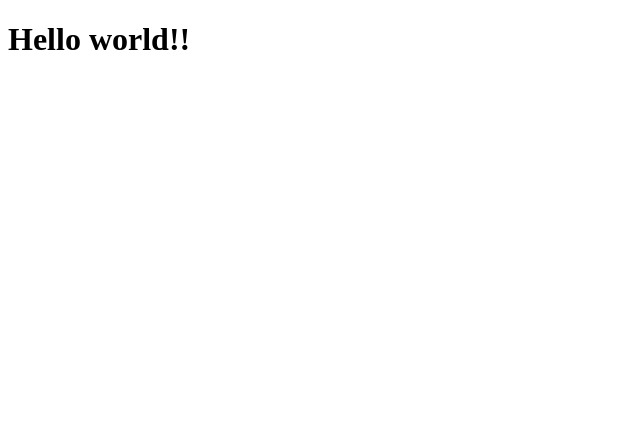
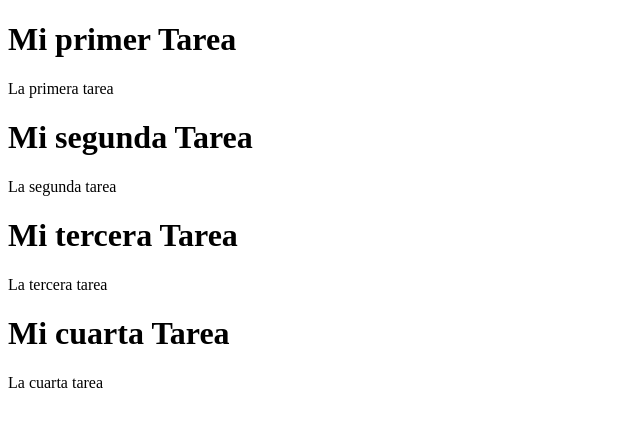
Before and after one commit to PsikxCat/practica-react-vite, a React (Vite) app: page / in a window 1280 px wide. Shown: the top 426 px of the page, without its empty margins (0-640 px from the left). Built offline with nearby package versions, Linux system fonts and the light colour scheme; the HTML template or start-up script is replaced by a standard one.

Commit message:
🔨 Componente TaskList (en progreso...)

```diff
--- a/src/App.jsx
+++ b/src/App.jsx
@@ -1,7 +1,10 @@
 import React from 'react';
+import TaskList from './TaskList';
 
 export default function App() {
   return (
-  <h1>Hello world!!</h1>
+  <>
+    <TaskList />
+  </>
   );
 }
--- /dev/null
+++ b/src/TaskList.jsx
@@ -0,0 +1,24 @@
+import React, { useState, useEffect } from 'react';
+import { tasks as data } from './tasks';
+
+export default function TaskList() {
+  const [tasks, setTasks] = useState([]);
+  useEffect(() => {
+    setTasks(data);
+  }, []);
+
+  const renderTasks = () => {
+    return tasks.map(task => (
+      <div key={task.id}>
+        <h1>{task.title}</h1>
+        <p>{task.description}</p>
+      </div>
+    ));
+  };
+
+  return (
+    <div>
+        { renderTasks() }
+    </div>
+  );
+}
--- /dev/null
+++ b/src/tasks.js
@@ -0,0 +1,23 @@
+
+export const tasks = [
+  {
+    id: 0,
+    title: 'Mi primer Tarea',
+    description: 'La primera tarea',
+  },
+  {
+    id: 1,
+    title: 'Mi segunda Tarea',
+    description: 'La segunda tarea',
+  },
+  {
+    id: 2,
+    title: 'Mi tercera Tarea',
+    description: 'La tercera tarea',
+  },
+  {
+    id: 3,
+    title: 'Mi cuarta Tarea',
+    description: 'La cuarta tarea',
+  },
+];
```
